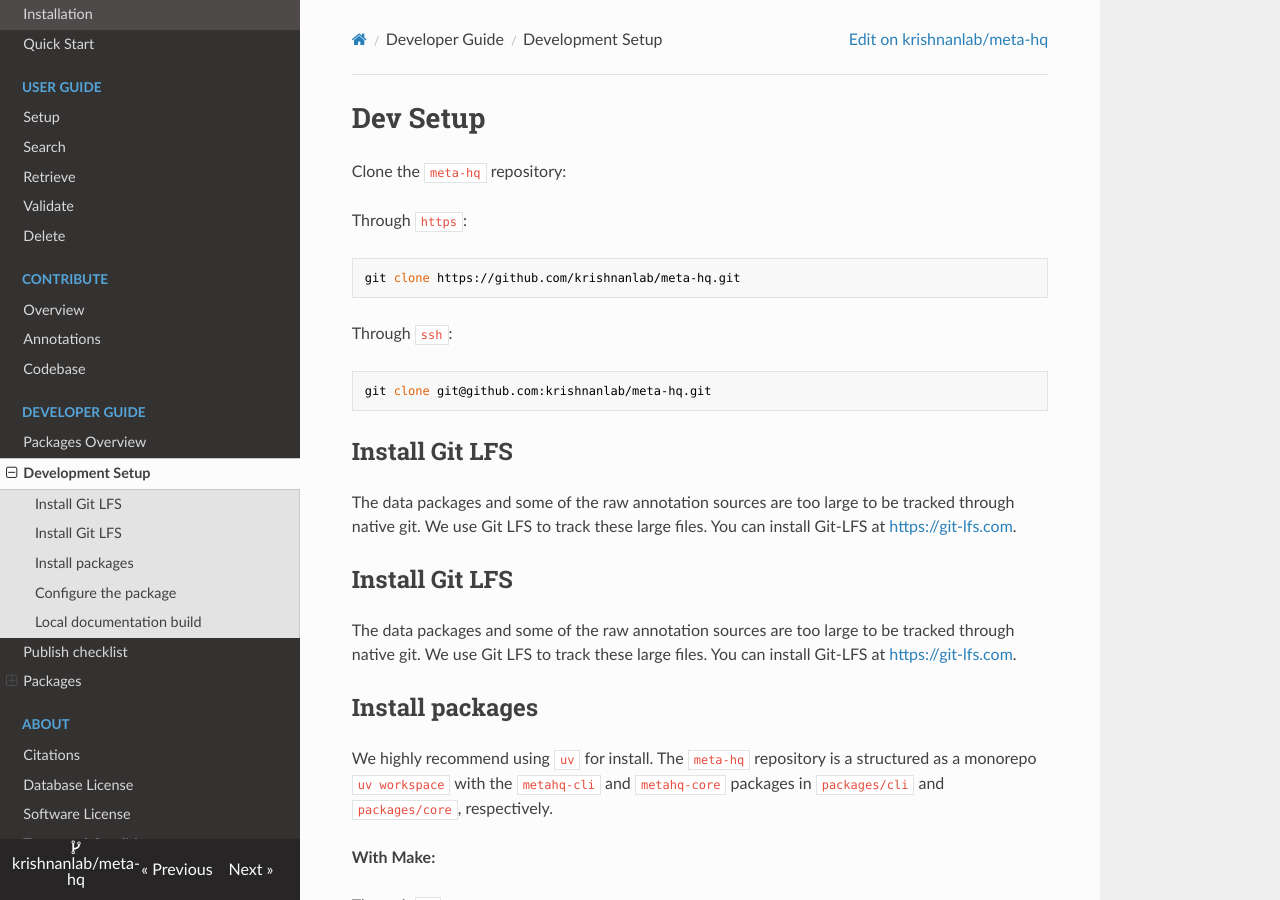
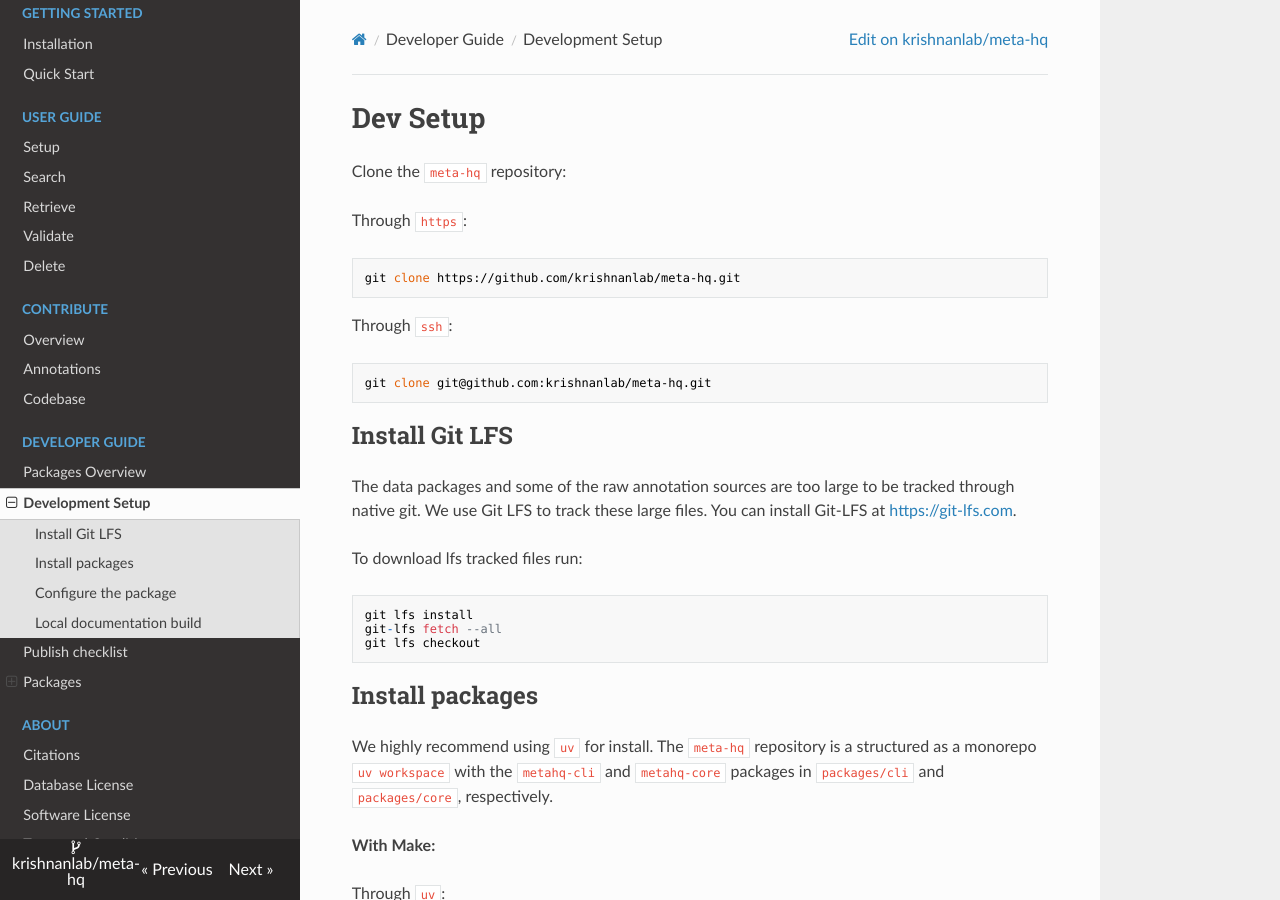
Before and after one commit to krishnanlab/meta-hq, an MkDocs documentation site: the page built from docs/developer/setup.md, in a window 1280 px wide and 900 px high. Built offline with MkDocs 1.6.1, drawn with Linux system fonts in a browser that asks for light colours; nearby versions of some CDN libraries.

Commit message:
added git-lfs install, fetch, and checkout instructions

````diff
--- a/docs/developer/setup.md
+++ b/docs/developer/setup.md
@@ -3,11 +3,13 @@
 Clone the `meta-hq` repository:
 
 Through `https`:
+
 ```bash
 git clone https://github.com/krishnanlab/meta-hq.git
 ```
 
 Through `ssh`:
+
 ```bash
 git clone git@github.com:krishnanlab/meta-hq.git
 ```
@@ -17,10 +19,13 @@
 The data packages and some of the raw annotation sources are too large to be tracked through native git.
 We use Git LFS to track these large files. You can install Git-LFS at [https://git-lfs.com](https://git-lfs.com).
 
-## Install Git LFS
+To download lfs tracked files run:
 
-The data packages and some of the raw annotation sources are too large to be tracked through native git.
-We use Git LFS to track these large files. You can install Git-LFS at [https://git-lfs.com](https://git-lfs.com).
+```bash
+git lfs install
+git-lfs fetch --all
+git lfs checkout
+```
 
 ## Install packages
 
@@ -28,15 +33,16 @@
 monorepo `uv workspace` with the `metahq-cli` and `metahq-core` packages in `packages/cli`
 and `packages/core`, respectively.
 
-
 **With Make:**
 
 Through `uv`:
+
 ```bash
 make uv_dev
 ```
 
 Through `pip`:
+
 ```bash
 make dev
 ```
@@ -44,6 +50,7 @@
 **Manually:**
 
 Through `pip`:
+
 ```bash
 cd packages/core
 pip install -e ".[dev]"
````
